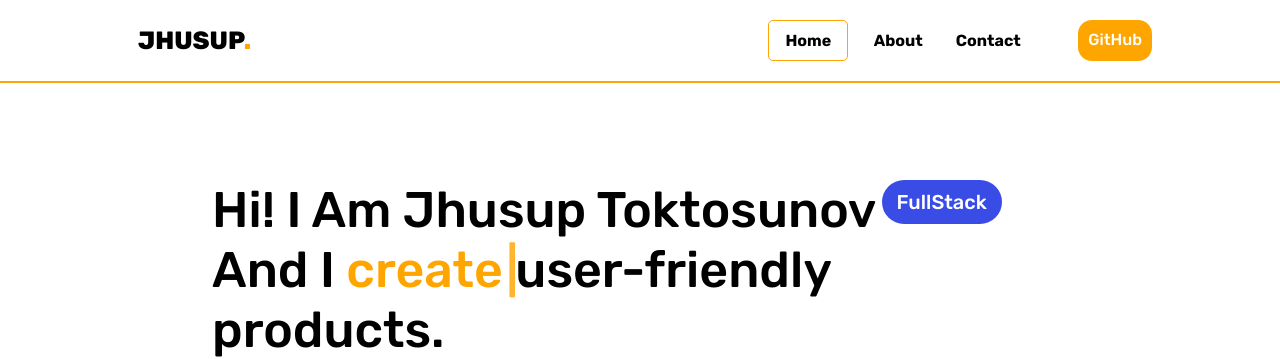
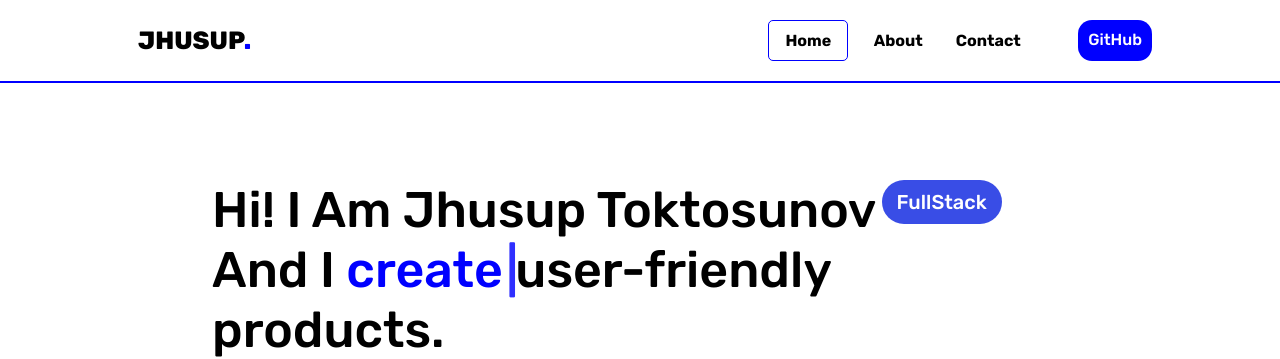
Before and after one commit to TheNowy/Project-Portfolio, a React (Vite) app: page / in a window 1280 px wide. Shown: the top 359 px of the page. Built offline with nearby package versions, Linux system fonts and the light colour scheme.

Commit message:
StyleToBlue

```diff
--- a/src/components/pages/home/home.scss
+++ b/src/components/pages/home/home.scss
@@ -46,7 +46,7 @@
         }
 
         .text_animation {
-          color: orange;
+          color: blue;
         }
       }
     }
--- a/src/components/wrapper/header/Header.jsx
+++ b/src/components/wrapper/header/Header.jsx
@@ -9,7 +9,7 @@ export const Header = () => {
 
   const activeLink = ({ isActive }) => {
     return {
-      border: isActive ? "solid 1px orange" : "none"
+      border: isActive ? "solid 1px blue" : "none"
     };
   };
 
--- a/src/components/wrapper/header/Header.module.scss
+++ b/src/components/wrapper/header/Header.module.scss
@@ -9,7 +9,7 @@
   width: 100%;
   padding: 20px 10%;
 
-  border-bottom: solid 2px orange;
+  border-bottom: solid 2px blue;
   background-color: rgb(255, 255, 255);
   display: flex;
   justify-content: space-between;
@@ -33,7 +33,7 @@
     text-transform: uppercase;
 
     span {
-      color: orange;
+      color: blue;
     }
   }
 
@@ -41,7 +41,7 @@
     display: flex;
     .gitlink {
       margin-left: 50px;
-      background-color: orange;
+      background-color: blue;
       color: rgb(255, 255, 255);
       border-radius: 14px;
       padding: 10px 10px;
@@ -49,8 +49,8 @@
 
       &:hover {
         background-color: rgb(255, 255, 255);
-        border: solid 1px orange;
-        color: orange;
+        border: solid 1px blue;
+        color: blue;
       }
     }
     .link {
@@ -105,7 +105,7 @@
           transition: 0.2s;
 
           &:nth-child(2) {
-            background-color: orange;
+            background-color: blue;
           }
         }
       }
```
